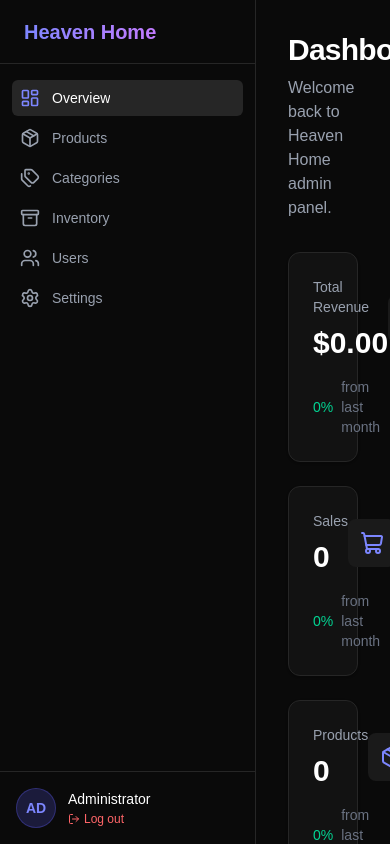
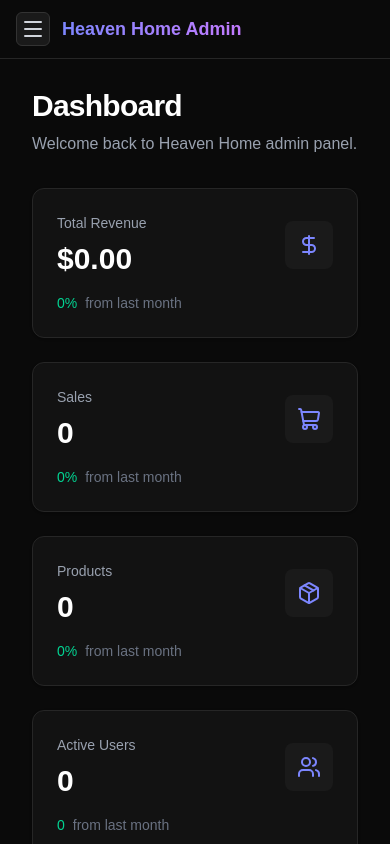
Before and after one commit to JinUstad/admin-pannel-heavenhome, a Next.js app: page / in a window 390 px wide. Built offline with nearby package versions, Linux system fonts and the light colour scheme.

Commit message:
feat: make admin panel 100% responsive with mobile top bar and slide-out sidebar drawer

```diff
--- a/src/app/layout.tsx
+++ b/src/app/layout.tsx
@@ -23,9 +23,9 @@ export default function RootLayout({
       lang="en"
       className={`${inter.variable} h-full antialiased dark`}
     >
-      <body className="h-full flex overflow-hidden bg-[#0a0a0a] text-white">
+      <body className="h-full flex flex-col md:flex-row overflow-hidden bg-[#0a0a0a] text-white">
         <Sidebar />
-        <main className="flex-1 overflow-y-auto bg-[#0a0a0a]">
+        <main className="flex-1 overflow-y-auto bg-[#0a0a0a] pt-14 md:pt-0">
           {children}
         </main>
       </body>
--- a/src/components/Sidebar.tsx
+++ b/src/components/Sidebar.tsx
@@ -1,5 +1,6 @@
 "use client";
 
+import { useState } from "react";
 import Link from "next/link";
 import { usePathname, useRouter } from "next/navigation";
 import {
@@ -9,7 +10,9 @@ import {
   Users,
   Archive,
   LogOut,
-  Settings
+  Settings,
+  Menu,
+  X
 } from "lucide-react";
 import clsx from "clsx";
 
@@ -25,26 +28,33 @@ const navigation = [
 export function Sidebar() {
   const pathname = usePathname();
   const router = useRouter();
+  const [mobileMenuOpen, setMobileMenuOpen] = useState(false);
 
   if (pathname === '/login') {
     return null;
   }
 
   const handleLogout = () => {
-    // Clear the auth cookie
     document.cookie = "admin_auth=; expires=Thu, 01 Jan 1970 00:00:00 UTC; path=/;";
-    // Redirect to login page
     router.push('/login');
-    router.refresh(); // Force refresh to ensure layouts re-run
+    router.refresh();
   };
 
-  return (
-    <div className="flex flex-col w-64 bg-[#0a0a0a] border-r border-[#262626] h-full text-[#ededed]">
-      <div className="flex h-16 items-center px-6 border-b border-[#262626]">
+  const SidebarContent = () => (
+    <div className="flex flex-col h-full bg-[#0a0a0a] border-r border-[#262626] text-[#ededed]">
+      <div className="flex h-16 items-center justify-between px-6 border-b border-[#262626]">
         <h1 className="text-xl font-bold bg-gradient-to-r from-indigo-400 to-purple-400 bg-clip-text text-transparent">
           Heaven Home
         </h1>
+        {/* Mobile close button */}
+        <button
+          onClick={() => setMobileMenuOpen(false)}
+          className="md:hidden text-gray-400 hover:text-white p-1"
+        >
+          <X className="h-6 w-6" />
+        </button>
       </div>
+
       <nav className="flex-1 space-y-1 px-3 py-4">
         {navigation.map((item) => {
           const isActive = pathname === item.href || (item.href !== "/" && pathname.startsWith(item.href));
@@ -52,6 +62,7 @@ export function Sidebar() {
             <Link
               key={item.name}
               href={item.href}
+              onClick={() => setMobileMenuOpen(false)}
               className={clsx(
                 isActive
                   ? "bg-[#262626] text-white"
@@ -71,13 +82,14 @@ export function Sidebar() {
           );
         })}
       </nav>
+
       <div className="p-4 border-t border-[#262626]">
         <div className="flex items-center gap-3">
-          <div className="h-10 w-10 rounded-full bg-indigo-500/20 border border-indigo-500/30 flex items-center justify-center text-sm font-bold text-indigo-400">
+          <div className="h-10 w-10 rounded-full bg-indigo-500/20 border border-indigo-500/30 flex items-center justify-center text-sm font-bold text-indigo-400 shrink-0">
             AD
           </div>
-          <div>
-            <p className="text-sm font-medium text-white">Administrator</p>
+          <div className="min-w-0 flex-1">
+            <p className="text-sm font-medium text-white truncate">Administrator</p>
             <button
               onClick={handleLogout}
               className="text-xs text-red-400 hover:text-red-300 flex items-center gap-1 mt-0.5 transition-colors"
@@ -91,4 +103,44 @@ export function Sidebar() {
       </div>
     </div>
   );
+
+  return (
+    <>
+      {/* Mobile Top Navigation Bar */}
+      <div className="md:hidden flex items-center justify-between bg-[#0a0a0a] border-b border-[#262626] px-4 py-3 fixed top-0 left-0 right-0 z-40">
+        <div className="flex items-center gap-3">
+          <button
+            onClick={() => setMobileMenuOpen(true)}
+            className="text-gray-300 hover:text-white p-1 rounded-md bg-[#1a1a1a] border border-[#333]"
+            aria-label="Open navigation menu"
+          >
+            <Menu className="h-6 w-6" />
+          </button>
+          <span className="text-lg font-bold bg-gradient-to-r from-indigo-400 to-purple-400 bg-clip-text text-transparent">
+            Heaven Home Admin
+          </span>
+        </div>
+      </div>
+
+      {/* Desktop Sidebar (Pinned) */}
+      <aside className="hidden md:flex w-64 flex-col shrink-0 h-full">
+        <SidebarContent />
+      </aside>
+
+      {/* Mobile Slide-out Drawer */}
+      {mobileMenuOpen && (
+        <div className="md:hidden fixed inset-0 z-50 flex">
+          {/* Backdrop */}
+          <div
+            className="fixed inset-0 bg-black/70 backdrop-blur-sm transition-opacity"
+            onClick={() => setMobileMenuOpen(false)}
+          />
+          {/* Drawer Content */}
+          <div className="relative flex-1 max-w-xs w-full">
+            <SidebarContent />
+          </div>
+        </div>
+      )}
+    </>
+  );
 }
```
